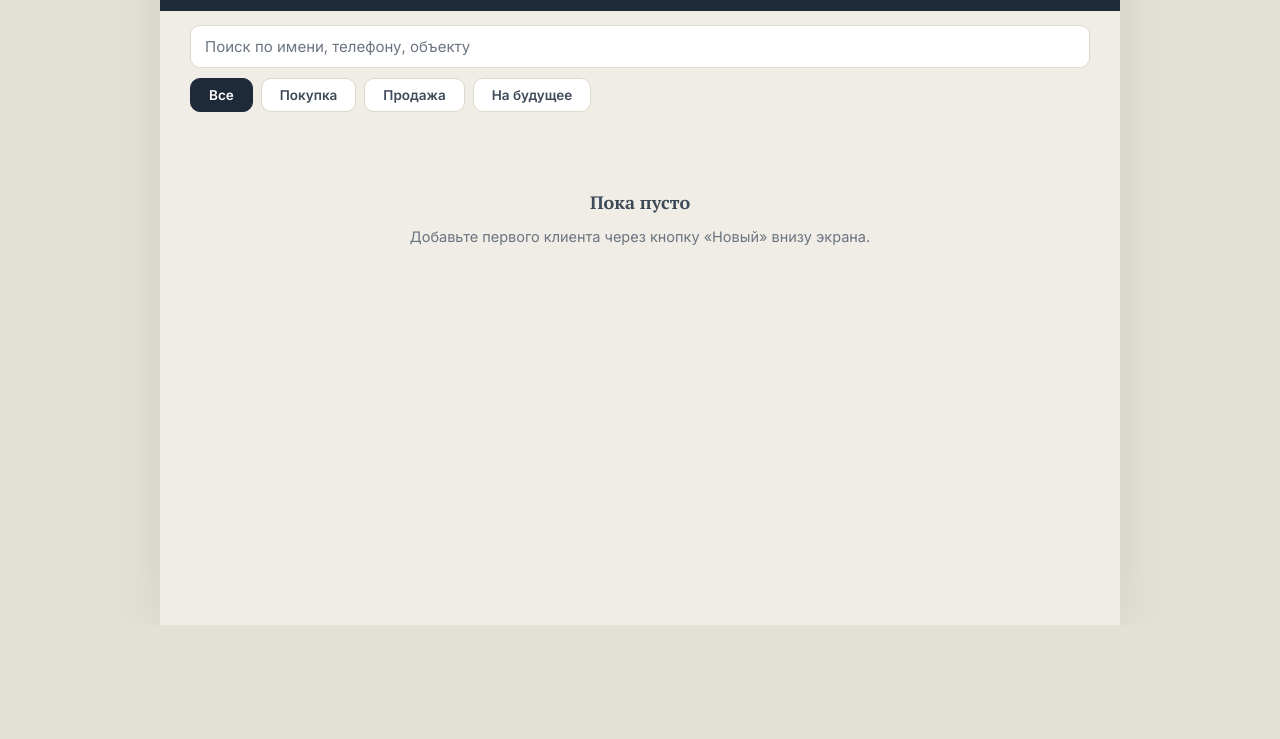
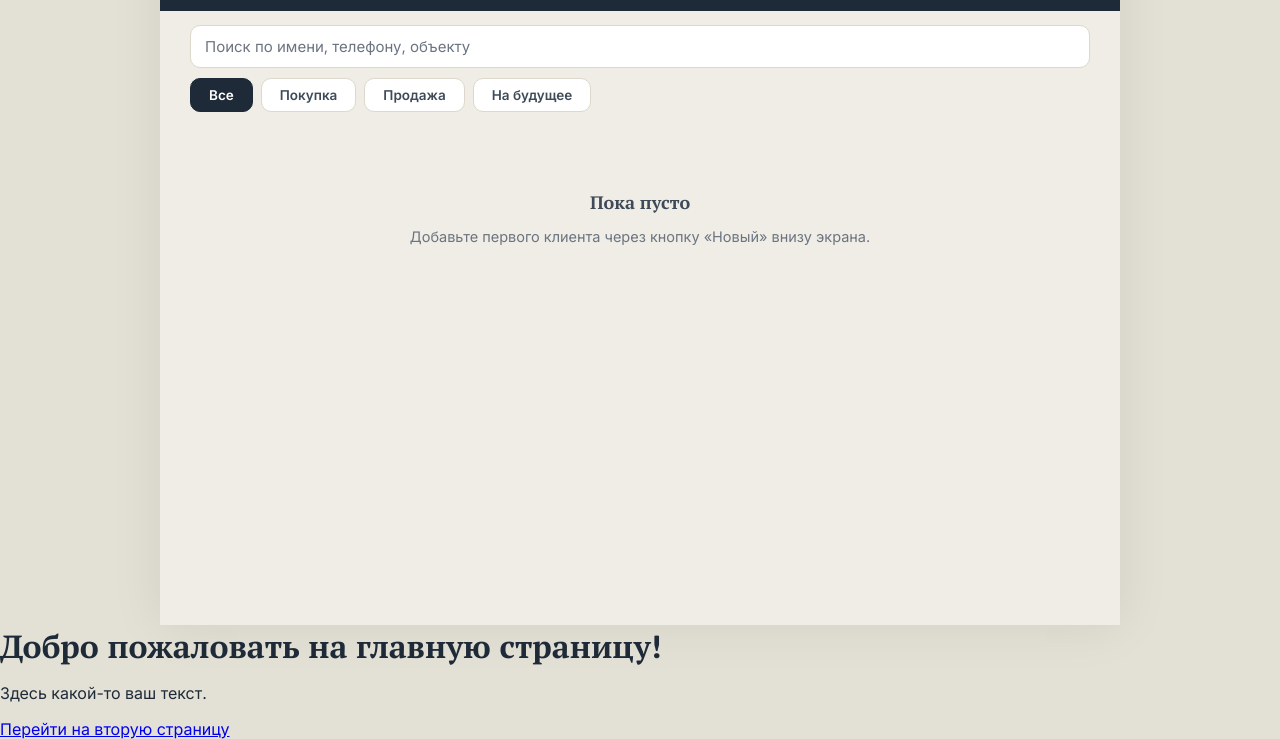
Before and after one commit to KirillIl/test, a plain HTML site: page index.html in a window 1280 px wide. Shown: the part 175-914 px from the top of the page. Before the commit the page ends 800 px from the top, so only its background shows below. Drawn offline with Linux system fonts and the light colour scheme.

Commit message:
Update index.html

```diff
--- a/index.html
+++ b/index.html
@@ -940,4 +940,17 @@
 })();
 </script>
 </body>
+  <!DOCTYPE html>
+<html>
+<head>
+    <title>Моя первая страница</title>
+</head>
+<body>
+    <h1>Добро пожаловать на главную страницу!</h1>
+    <p>Здесь какой-то ваш текст.</p>
+
+    <!-- Вот здесь ваша ссылка -->
+    <a href="index2.html">Перейти на вторую страницу</a>
+
+</body>
 </html>
```
